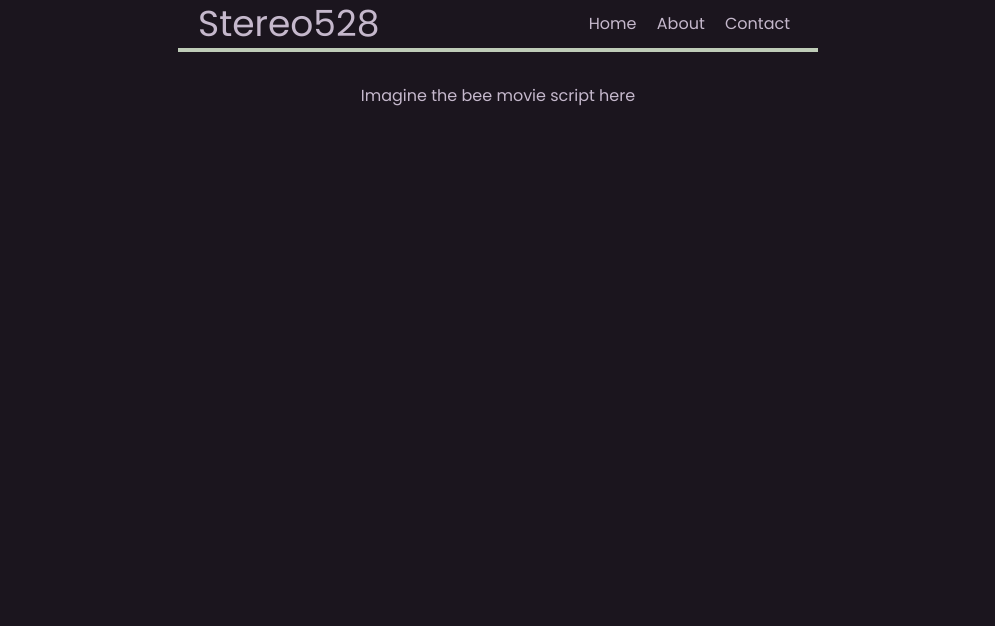
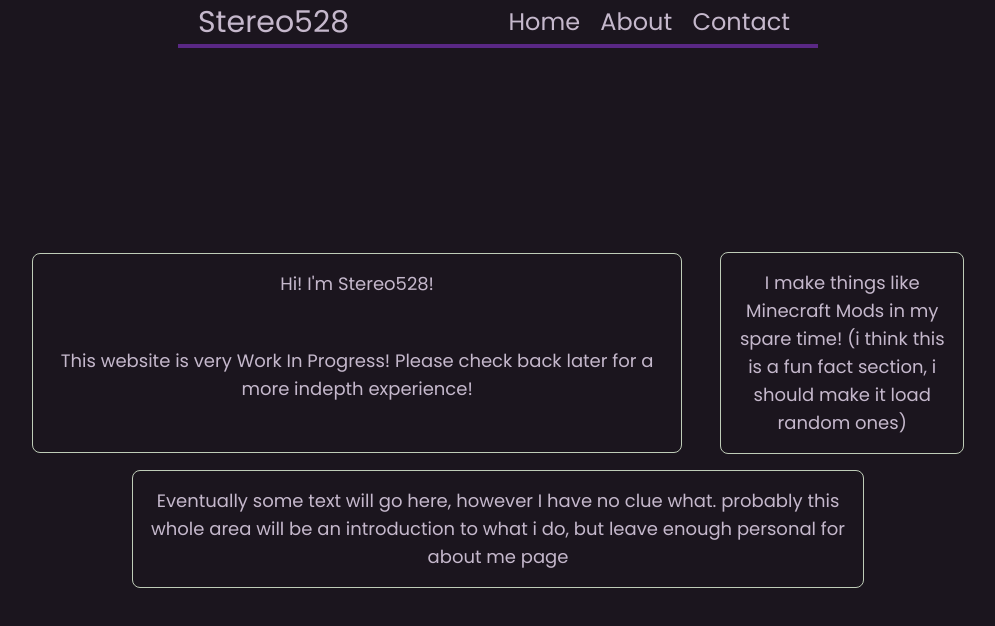
Before and after one commit to Stereo528/website-four-point-oh, a SvelteKit app: page / in a window 1280 px wide. Shown: the top 626 px of the page, without its empty margins (142-1137 px from the left). Built offline with nearby package versions, Linux system fonts and the light colour scheme.

Commit message:
landing page work

```diff
--- a/src/routes/+page.svelte
+++ b/src/routes/+page.svelte
@@ -8,21 +8,43 @@
         text-align: center;
         background-color: theme(colors.primary);
     }
+    .container {
+        align-items: center;
+        align-content: center;
+        height: 85vh;
+        width: 85vw;
+    }
+    .item1 {
+        height: 25vh;
+    }
+    .top-align {
+        align-self: start;
+    }
 </style>
 
 <script>
     import {base} from "$app/paths";
 </script>
 
-<div class="justify-between flex p-1 items-center text-secondary border-b-4 border-primary-button px-5 mx-auto w-1/2">
-    <h1 class="text-4xl text-secondary">Stereo528</h1>
+<div class="justify-between flex p-1 items-center text-secondary border-b-4 border-primary-button px-0 sm:px-1 lg:px-5 mx-auto w-4/5 lg:w-1/2">
+    <h1 class="text-4xl text-secondary sm:text-3xl">Stereo528</h1>
     <nav>
-        <a href="{base}" class="text-secondary p-2">Home</a>
-        <a href="{base}/about" class="text-secondary p-2">About</a>
-        <a href="{base}/contact" class="text-secondary p-2">Contact</a>
+        <a href="{base}" class="text-secondary p-1 lg:p-2 text-sm sm:text-xl lg:text-2xl">Home</a>
+        <a href="{base}/about" class="text-secondary p-1 lg:p-2 text-sm sm:text-xl lg:text-2xl">About</a>
+        <a href="{base}/contact" class="text-secondary p-1 lg:p-2 text-sm sm:text-xl lg:text-2xl">Contact</a>
     </nav>
 </div>
 
-<div class="mt-8 text-secondary">
-    <p class="">Imagine the bee movie script here</p>
+<div class="mt-8 text-secondary container flex mx-auto my-0 justify-evenly gap-4 flex-wrap">
+    <div class="item1 p-4 text-secondary rounded-lg text-center border border-accent max-md:w-64 w-2/3 text-sm lg:text-lg flex flex-wrap justify-center">
+        <div class="top-align "><p>Hi! I'm Stereo528!</p></div>
+        <div><p class="mt-4 h">This website is very Work In Progress! Please check back later for a more indepth experience!</p></div>
+
+    </div>
+    <div class="item2 p-4 text-secondary rounded-lg text-center border border-accent max-md:w-64 w-1/4 text-sm lg:text-lg">
+        <p>I make things like Minecraft Mods in my spare time! (i think this is a fun fact section, i should make it load random ones)</p>
+    </div>
+    <div class="item3 p-4 text-secondary rounded-lg text-center border border-accent max-md:w-64 w-3/4 text-sm lg:text-lg">
+        <p>Eventually some text will go here, however I have no clue what. probably this whole area will be an introduction to what i do, but leave enough personal for about me page</p>
+    </div>
 </div>
--- a/src/routes/about/+page.svelte
+++ b/src/routes/about/+page.svelte
@@ -14,12 +14,12 @@
     import {base} from "$app/paths";
 </script>
 
-<div class="justify-between flex p-1 items-center text-secondary border-b-4 border-primary-button px-5 mx-auto w-1/2">
-    <h1 class="text-4xl text-secondary">Stereo528</h1>
+<div class="justify-between flex p-1 items-center text-secondary border-b-4 border-primary-button px-0 sm:px-1 lg:px-5 mx-auto w-4/5 lg:w-1/2">
+    <h1 class="text-4xl text-secondary sm:text-3xl">Stereo528</h1>
     <nav>
-        <a href="{base}" class="text-secondary p-2">Home</a>
-        <a href="{base}/about" class="text-secondary p-2">About</a>
-        <a href="{base}/contact" class="text-secondary p-2">Contact</a>
+        <a href="/" class="text-secondary p-1 lg:p-2 text-sm sm:text-xl lg:text-2xl">Home</a>
+        <a href="{base}/about" class="text-secondary p-1 lg:p-2 text-sm sm:text-xl lg:text-2xl">About</a>
+        <a href="{base}/contact" class="text-secondary p-1 lg:p-2 text-sm sm:text-xl lg:text-2xl">Contact</a>
     </nav>
 </div>
 
--- a/tailwind.config.js
+++ b/tailwind.config.js
@@ -13,7 +13,7 @@ module.exports = {
         'primary': "#1b151e",
         'secondary': "#c5b8cc",
         'accent': "#bfccb8",
-        'primary-button': "#bfccb8",
+        'primary-button': "#5a2885",
         'secondary-button': "#231c26",
 
       },
```
Also changed, not shown: src/routes/h.png (added).
